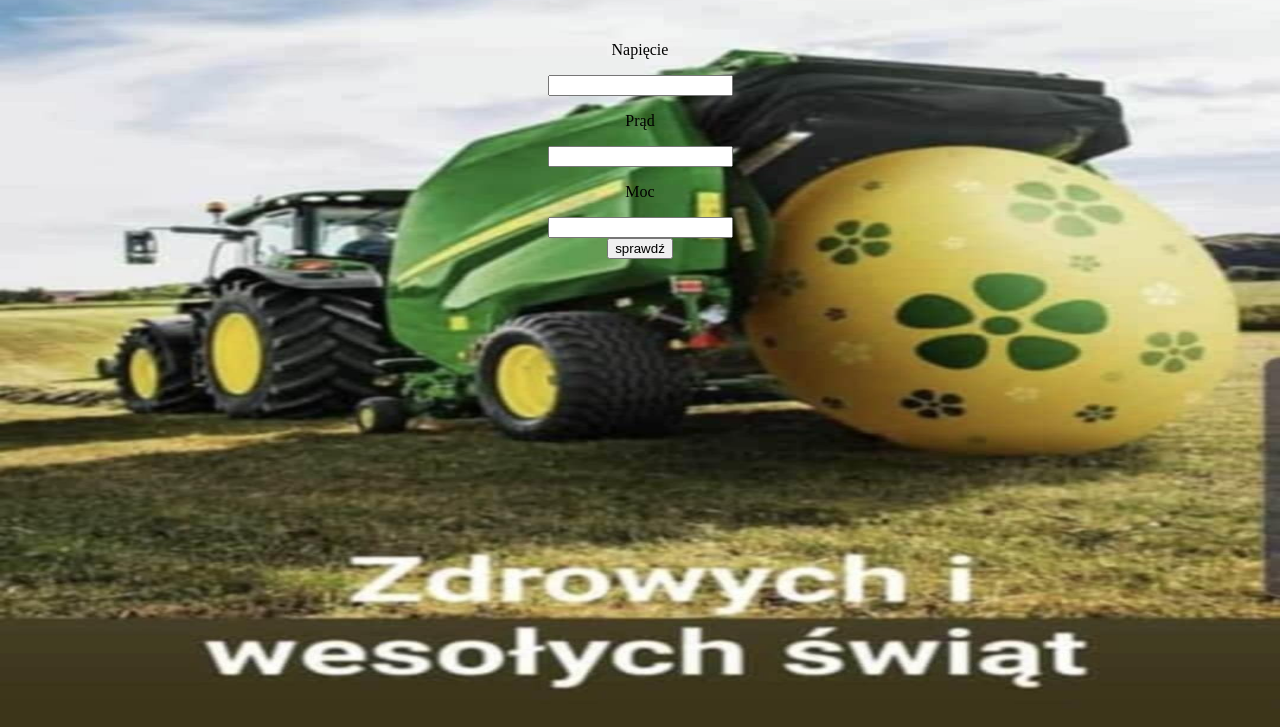
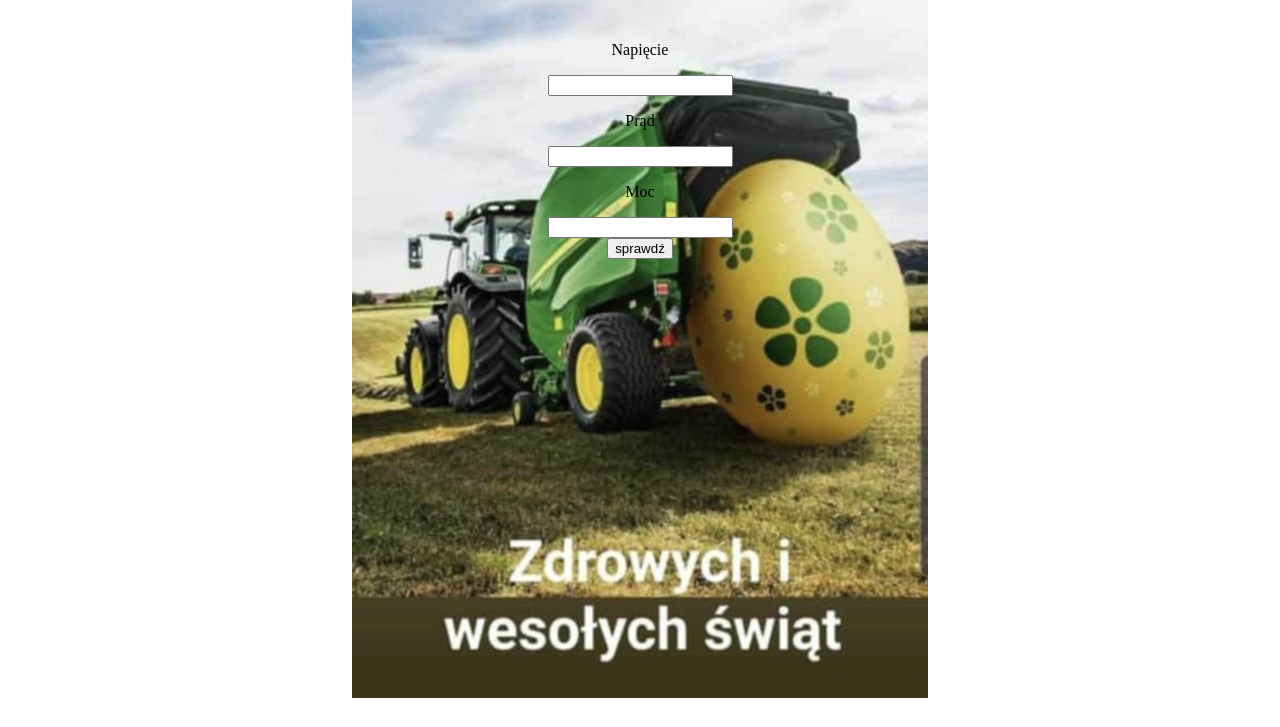
Before and after one commit to KubsonixProgramer/escape, a plain HTML site: page index.html in a window 1280 px wide. Shown: the part 73-800 px from the top of the page. Drawn offline with Linux system fonts and the light colour scheme.

Commit message:
tlo_lepsze

```diff
--- a/index.html
+++ b/index.html
@@ -9,14 +9,15 @@
               background-image: url('photo.jpg');
               background-repeat: no-repeat;
               background-attachment: fixed;
-              background-size: 100% 100%;
+              background-position: center;
+              background-size: 45%;
             }
         </style>
     </head>
     <body>
 
         <center>
-        <h1>Wpisz parametry</h1>
+        <h1>Podaj wyniki pomiarów</h1>
         <br>
         <p>Napięcie</p>
         <input type="text" name="text" id="napiecie">
```
